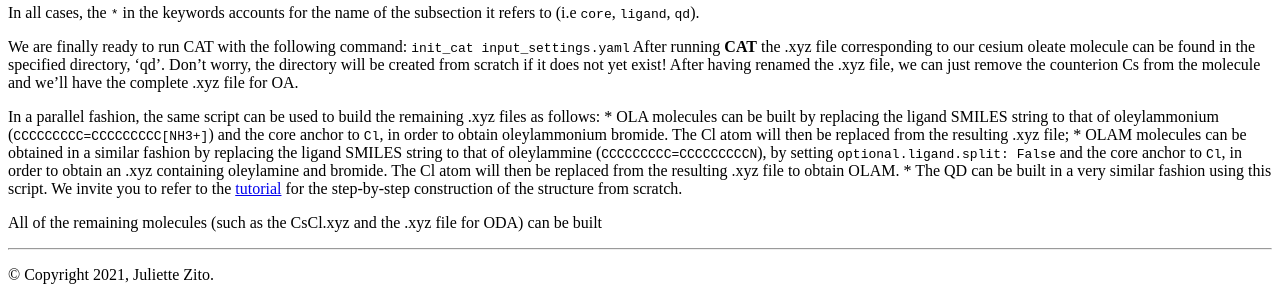
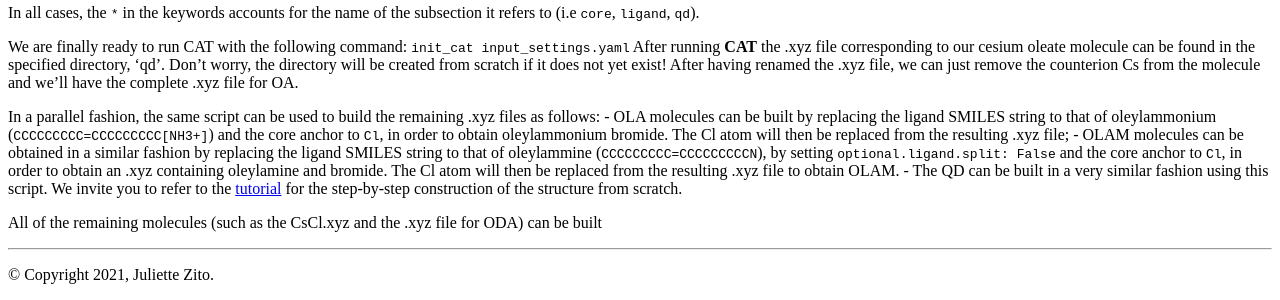
Before and after one commit to nlesc-nano/Tutorials, a Sphinx documentation site: the page built from docs/5_simulation_box.rst, in a window 1280 px wide. Shown: the part 1553-1853 px from the top of the page. Built offline with Sphinx 7.4.7 and the Read the Docs theme 2.0.0, drawn with Linux system fonts in a browser that asks for light colours.

```diff
--- a/docs/5_simulation_box.rst
+++ b/docs/5_simulation_box.rst
@@ -69,8 +69,8 @@ After running **CAT** the .xyz file corresponding to our cesium oleate molecule
 After having renamed the .xyz file, we can just remove the counterion Cs from the molecule and we'll have the complete .xyz file for OA.
 
 In a parallel fashion, the same script can be used to build the remaining .xyz files as follows:
-* OLA molecules can be built by replacing the ligand SMILES string to that of oleylammonium (``CCCCCCCCC=CCCCCCCCC[NH3+]``) and the core anchor to ``Cl``, in order to obtain oleylammonium bromide. The Cl atom will then be replaced from the resulting .xyz file;
-* OLAM molecules can be obtained in a similar fashion by replacing the ligand SMILES string to that of oleylammine (``CCCCCCCCC=CCCCCCCCCN``), by setting ``optional.ligand.split: False`` and the core anchor to ``Cl``, in order to obtain an .xyz containing oleylamine and bromide. The Cl atom will then be replaced from the resulting .xyz file to obtain OLAM.
-* The QD can be built in a very similar fashion using this script. We invite you to refer to the `tutorial <https://nanotutorials.readthedocs.io/en/latest/1_build_qd.html>`__ for the step-by-step construction of the structure from scratch.
+- OLA molecules can be built by replacing the ligand SMILES string to that of oleylammonium (``CCCCCCCCC=CCCCCCCCC[NH3+]``) and the core anchor to ``Cl``, in order to obtain oleylammonium bromide. The Cl atom will then be replaced from the resulting .xyz file;
+- OLAM molecules can be obtained in a similar fashion by replacing the ligand SMILES string to that of oleylammine (``CCCCCCCCC=CCCCCCCCCN``), by setting ``optional.ligand.split: False`` and the core anchor to ``Cl``, in order to obtain an .xyz containing oleylamine and bromide. The Cl atom will then be replaced from the resulting .xyz file to obtain OLAM.
+- The QD can be built in a very similar fashion using this script. We invite you to refer to the `tutorial <https://nanotutorials.readthedocs.io/en/latest/1_build_qd.html>`__ for the step-by-step construction of the structure from scratch.
 
 All of the remaining molecules (such as the CsCl.xyz and the .xyz file for ODA) can be built
```
